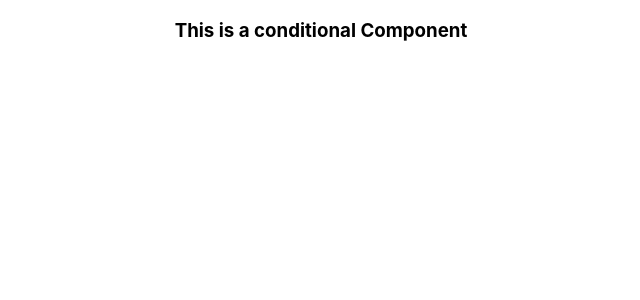
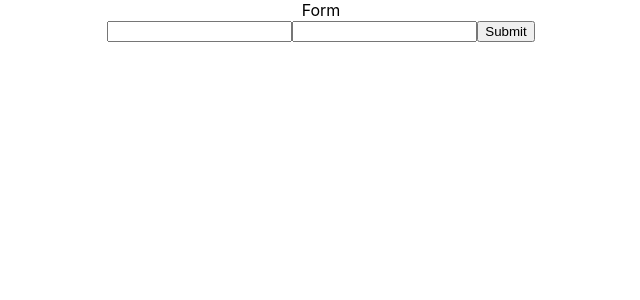
Before and after one commit to Superprior/alert-dropping-gasprice-go, a React (Create React App) app in the folder frontend/: page / in a window 1280 px wide. Shown: the top 300 px of the page, without its empty margins (319-959 px from the left). Built offline with nearby package versions, Linux system fonts and the light colour scheme.

Commit message:
feat: frontend

```diff
--- a/frontend/src/App.tsx
+++ b/frontend/src/App.tsx
@@ -8,14 +8,18 @@ import './App.css';
 //import FunctionEvent from './components/FunctionEvent';
 //import ClassEvent from './components/ClassEvent';
 //import FunctionalCounter from './components/FunctionalCounter';
-import ConditionalComponent from './components/ConditionalComponent';
+//import ConditionalComponent from './components/ConditionalComponent';
+//import Product from './components/Product';
+import Form from './components/Form';
 
 function App() {
   return (
     <div className="App">
+      <Form></Form>
+     {/*
+      <Product></Product>
+      <FunctionalCounter></FunctionalCounter>
       <ConditionalComponent></ConditionalComponent>
-     {/*
-      <FunctionalCounter></FunctionalCounter>
       <ClassEvent/>
       <FunctionEvent></FunctionEvent>
       <Resume name='Max'></Resume>
--- /dev/null
+++ b/frontend/src/components/Form.tsx
@@ -0,0 +1,30 @@
+import {Component} from "react";
+
+export default class Form extends Component {
+    state = {
+        firstname: '',
+        lastname: '',
+    };
+    handleChange = (event: React.FormEvent<HTMLInputElement>) => {
+        this.setState({firstname:  event.currentTarget.value});
+    }
+    handleLastNameChange = (event: React.FormEvent<HTMLInputElement>) => {
+        this.setState({lastname: event.currentTarget.value});
+    }
+    handleSubmit = (event: React.FormEvent) => {
+        event.preventDefault();
+        console.log({
+            fname: this.state.firstname,
+            lname: this.state.lastname,
+        });
+    }
+    render() {
+        return <div>Form
+            <form onSubmit={this.handleSubmit}>
+                <input type="text" value={this.state.firstname} onChange={this.handleChange}/>
+                <input type="text" value={this.state.lastname} onChange={this.handleLastNameChange}/>
+                <button type="submit">Submit</button>
+            </form>
+        </div>
+    }
+}
--- /dev/null
+++ b/frontend/src/components/Product.tsx
@@ -0,0 +1,12 @@
+export default function Product() {
+    //const products = [{id: 1, name: "Laptop", price: 500},{id: 2, name: "Phone", price: 200},{id: 3, name: "Modem", price: 50},{id: 4, name: "Laptop", price: 900}];
+    /*
+    const productList = products.map((product) => (
+        <h3 key={product.id}>{product.name}: ${product.price}</h3>
+    ))
+    */
+    const products = [{name: "Laptop", price: 500},{name: "Phone", price: 200},{name: "Modem", price: 50},{name: "Laptop", price: 900}];
+    const productList = products.map((product,index) => (
+        <h3 key={index}>{product.name}: ${product.price}</h3>))
+    return <div>{productList}</div>
+}
```
